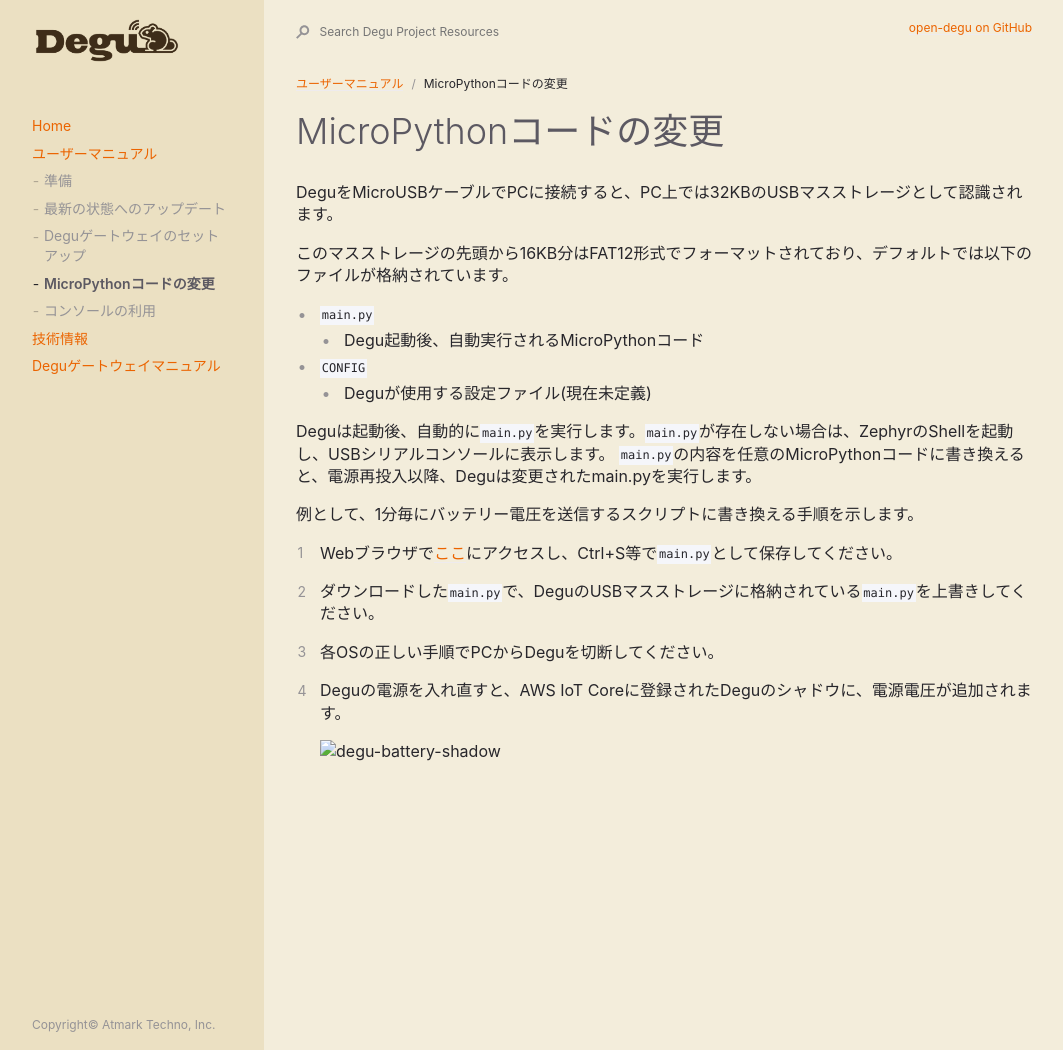
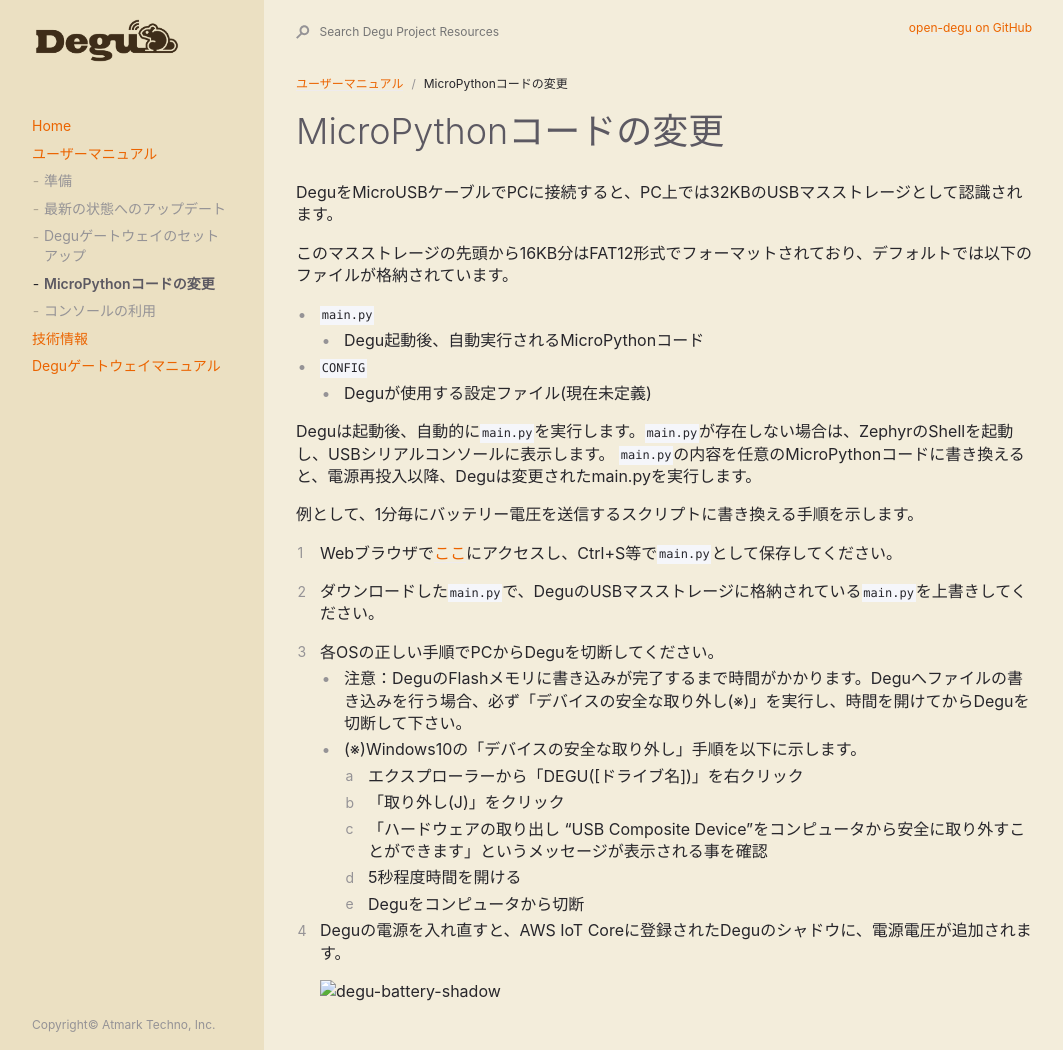
Before and after one commit to open-degu/open-degu.github.io, a Jekyll site: the page built from user_manual/40_update_user_script.md, in a window 1280 px wide. Shown: the whole page, without its empty margins (92-1155 px from the left). Built offline with Jekyll 4.4.1, drawn with Linux system fonts in a browser that asks for light colours.

Commit message:
add How to eject for windows usb

```diff
--- a/user_manual/40_update_user_script.md
+++ b/user_manual/40_update_user_script.md
@@ -27,6 +27,13 @@ Deguは起動後、自動的に`main.py`を実行します。`main.py`が存在
 1. ダウンロードした`main.py`で、DeguのUSBマスストレージに格納されている`main.py`を上書きしてください。
 
 1. 各OSの正しい手順でPCからDeguを切断してください。
+* 注意：DeguのFlashメモリに書き込みが完了するまで時間がかかります。Deguへファイルの書き込みを行う場合、必ず「デバイスの安全な取り外し(※)」を実行し、時間を開けてからDeguを切断して下さい。
+     * (※)Windows10の「デバイスの安全な取り外し」手順を以下に示します。
+          1. エクスプローラーから「DEGU([ドライブ名])」を右クリック
+          2. 「取り外し(J)」をクリック
+          3. 「ハードウェアの取り出し "USB Composite Device"をコンピュータから安全に取り外すことができます」というメッセージが表示される事を確認
+          4. 5秒程度時間を開ける
+          5. Deguをコンピュータから切断
 
 1. Deguの電源を入れ直すと、AWS IoT Coreに登録されたDeguのシャドウに、電源電圧が追加されます。
 
```
